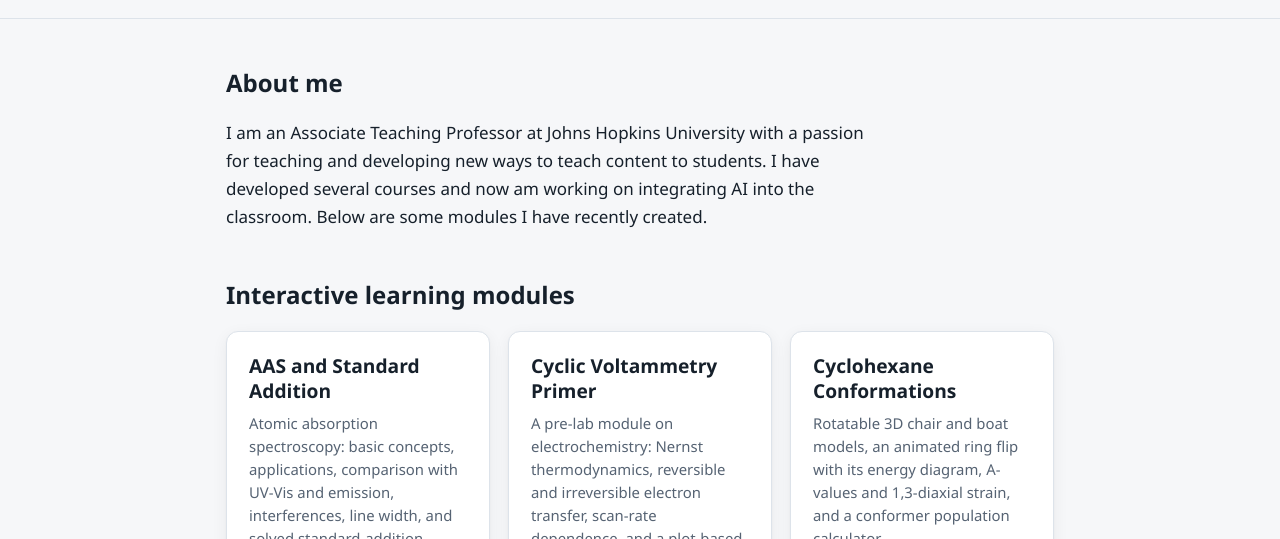
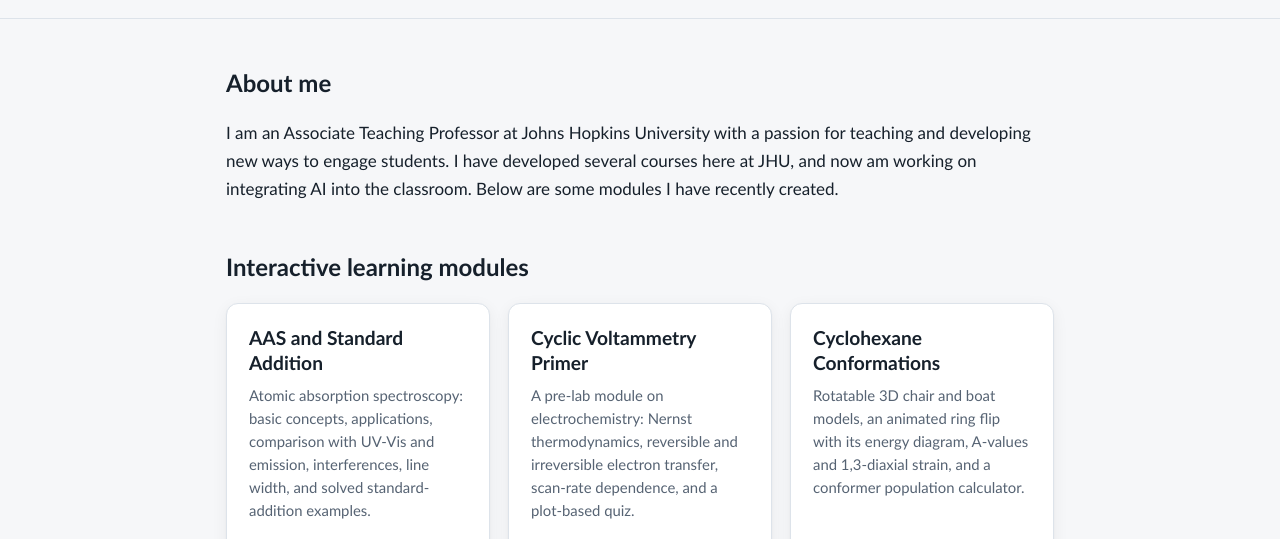
Before and after one commit to sunitathyagarajan/sunitathyagarajan.github.io, a plain HTML site: page index.html in a window 1280 px wide. Shown: the part 249-788 px from the top of the page. Drawn offline with Linux system fonts and the light colour scheme.

Commit message:
Update index.html

```diff
--- a/index.html
+++ b/index.html
@@ -5,6 +5,9 @@
 <meta name="viewport" content="width=device-width, initial-scale=1">
 <title>Sunita Thyagarajan</title>
 <meta name="description" content="Sunita Thyagarajan, Associate Teaching Professor of Chemistry at Johns Hopkins University. Interactive chemistry learning modules.">
+<link rel="preconnect" href="https://fonts.googleapis.com">
+<link rel="preconnect" href="https://fonts.gstatic.com" crossorigin>
+<link rel="stylesheet" href="https://fonts.googleapis.com/css2?family=Carlito:ital,wght@0,400;0,700;1,400;1,700&display=swap">
 <style>
 :root{
   --bg:#f6f7f9;
@@ -16,8 +19,8 @@
   --accent-ink:#ffffff;
   --accent-soft:#e8eef8;
   --shadow:0 1px 2px rgba(16,24,40,.04), 0 4px 16px rgba(16,24,40,.06);
-  --serif:"Segoe UI", system-ui, -apple-system, "Helvetica Neue", Arial, sans-serif;
-  --sans:"Segoe UI", system-ui, -apple-system, "Helvetica Neue", Arial, sans-serif;
+  --serif:Calibri, Carlito, "Segoe UI", system-ui, -apple-system, "Helvetica Neue", Arial, sans-serif;
+  --sans:Calibri, Carlito, "Segoe UI", system-ui, -apple-system, "Helvetica Neue", Arial, sans-serif;
 }
 @media (prefers-color-scheme: dark){
   :root:not([data-theme="light"]){
@@ -93,7 +96,7 @@ h2{
   font-size:1.5rem;
   margin:0 0 16px;
 }
-.about p{margin:0;max-width:68ch}
+.about p{margin:0}
 
 /* Modules */
 .modules{display:grid;grid-template-columns:repeat(auto-fill,minmax(250px,1fr));gap:18px;margin-top:8px}
@@ -172,7 +175,7 @@ footer{border-top:1px solid var(--line);padding:24px 0 40px;color:var(--muted);f
   <section class="about">
     <div class="wrap">
       <h2>About me</h2>
-      <p>I am an Associate Teaching Professor at Johns Hopkins University with a passion for teaching and developing new ways to teach content to students. I have developed several courses and now am working on integrating AI into the classroom. Below are some modules I have recently created.</p>
+      <p>I am an Associate Teaching Professor at Johns Hopkins University with a passion for teaching and developing new ways to engage students. I have developed several courses here at JHU, and now am working on integrating AI into the classroom. Below are some modules I have recently created.</p>
     </div>
   </section>
 
```
